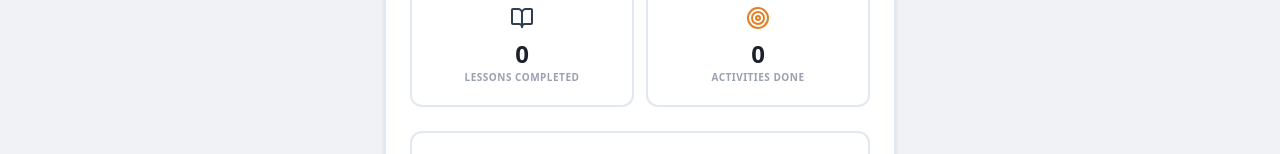
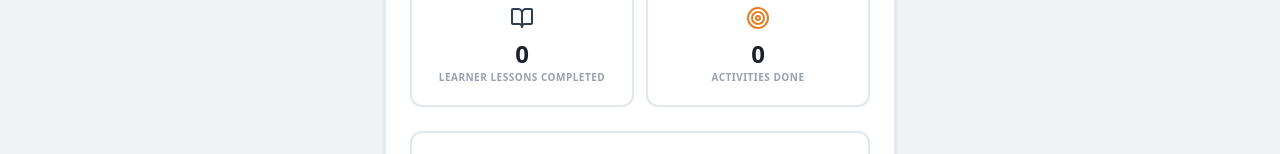
Before and after one commit to marcdiedricks/mzansi-ai-educator, a React (Vite) app: page /mzansi-ai-educator/progress in a window 1280 px wide. Shown: the part 461-615 px from the top of the page. Built offline with nearby package versions, Linux system fonts and the light colour scheme.

Commit message:
L2-11R2: show isolated Level 2 preview progress

```diff
--- a/src/pages/Progress.tsx
+++ b/src/pages/Progress.tsx
@@ -1,16 +1,18 @@
 import { useEffect, useState } from 'react';
 import { Award, Target, BookOpen, Star, Eye } from 'lucide-react';
-import { getUserProgress, isLevel2TestPreviewEnabled } from '../lib/progress';
+import { getUserProgress, getLevel2TestProgress, isLevel2TestPreviewEnabled } from '../lib/progress';
 import { lessons } from '../lib/curriculum/data';
 import { LEVEL_TWO_MODULES } from '../lib/programmeLevels';
 
 export function Progress() {
   const [progress, setProgress] = useState(getUserProgress());
+  const [testProgress, setTestProgress] = useState(getLevel2TestProgress());
   const [testPreview, setTestPreview] = useState(isLevel2TestPreviewEnabled());
 
   useEffect(() => {
     const handleUpdate = () => {
       setProgress(getUserProgress());
+      setTestProgress(getLevel2TestProgress());
       setTestPreview(isLevel2TestPreviewEnabled());
     };
     window.addEventListener('mzansi_progress_updated', handleUpdate);
@@ -20,28 +22,29 @@ export function Progress() {
   const level1Ids = lessons.filter((lesson) => lesson.levelId === 'MZAIE-L1').map((lesson) => lesson.id);
   const level2Ids = LEVEL_TWO_MODULES.flatMap((module) => module.lessonId ? [module.lessonId] : []);
   const completed1 = level1Ids.filter((id) => progress.completedLessons.includes(id)).length;
-  const completed2 = level2Ids.filter((id) => progress.completedLessons.includes(id)).length;
+  const level1Complete = level1Ids.length > 0 && completed1 === level1Ids.length;
+  const level2Progress = testPreview && !level1Complete ? testProgress : progress;
+  const completed2 = level2Ids.filter((id) => level2Progress.completedLessons.includes(id)).length;
   const percent1 = Math.round((completed1 / Math.max(level1Ids.length, 1)) * 100);
   const percent2 = Math.round((completed2 / Math.max(level2Ids.length, 1)) * 100);
-  const level1Complete = level1Ids.length > 0 && completed1 === level1Ids.length;
   const level2Visible = level1Complete || testPreview;
 
   const level1QuizScores = Object.entries(progress.quizScores).filter(([id]) => level1Ids.includes(id));
-  const level2QuizScores = Object.entries(progress.quizScores).filter(([id]) => level2Ids.includes(id));
+  const level2QuizScores = Object.entries(level2Progress.quizScores).filter(([id]) => level2Ids.includes(id));
   const average = (scores: Array<[string, number]>) => scores.length ? Math.round(scores.reduce((sum, [, score]) => sum + score, 0) / scores.length) : 0;
 
   const competencies = [
     { name: 'AI Fundamentals', earned: completed1 >= 1 },
     { name: 'Ethical AI Use', earned: completed1 >= 3 },
-    { name: 'Prompt Engineering', earned: completed1 >= 4 || completed2 >= 3 },
-    { name: 'Practical AI Application', earned: completed2 >= 1 },
+    { name: 'Prompt Engineering', earned: completed1 >= 4 || (level1Complete && completed2 >= 3) },
+    { name: 'Practical AI Application', earned: level1Complete && completed2 >= 1 },
   ];
 
   return (
     <div className="p-6 space-y-6 pb-24">
       <header><h1 className="text-2xl font-bold text-[#2D3E50] mb-1">Progress</h1><p className="text-sm font-medium text-gray-500">Track your progress across the Mzansi AI Educator pathway.</p></header>
 
-      {testPreview && !level1Complete && <div className="bg-amber-50 border-2 border-amber-300 rounded-xl p-3 flex gap-2 text-xs text-amber-900"><Eye className="w-4 h-4 shrink-0" /><span><strong>TEST PREVIEW ACTIVE.</strong> Level 2 test activity is visible, but Level 1 completion and certificates are unchanged.</span></div>}
+      {testPreview && !level1Complete && <div className="bg-amber-50 border-2 border-amber-300 rounded-xl p-3 flex gap-2 text-xs text-amber-900"><Eye className="w-4 h-4 shrink-0" /><span><strong>TEST PREVIEW ACTIVE.</strong> Level 2 test activity is stored separately. Level 1 progress, badges and certificates are unchanged.</span></div>}
 
       <div className="bg-[#2D3E50] rounded-2xl p-6 text-white shadow-sm">
         <div className="flex items-center gap-3 mb-4"><div className="w-12 h-12 bg-white/10 rounded-xl flex items-center justify-center border border-white/20"><Award className="w-6 h-6 text-[#E67E22]" /></div><div><h2 className="text-lg font-bold">Level 1 · Understand</h2><p className="text-xs text-gray-300">AI Foundations & Responsible Use</p></div></div>
@@ -49,13 +52,16 @@ export function Progress() {
       </div>
 
       <div className={`rounded-2xl p-6 border-2 ${level2Visible ? 'bg-white border-[#2D3E50]' : 'bg-gray-50 border-gray-200 opacity-70'}`}>
-        <div className="flex items-center gap-3 mb-4"><div className="w-12 h-12 bg-orange-50 rounded-xl flex items-center justify-center"><Target className="w-6 h-6 text-[#E67E22]" /></div><div><h2 className="text-lg font-bold text-[#2D3E50]">Level 2 · Apply</h2><p className="text-xs text-gray-500">Practical AI Skills{testPreview && !level1Complete ? ' · Test Preview' : ''}</p></div></div>
+        <div className="flex items-center gap-3 mb-4"><div className="w-12 h-12 bg-orange-50 rounded-xl flex items-center justify-center"><Target className="w-6 h-6 text-[#E67E22]" /></div><div><h2 className="text-lg font-bold text-[#2D3E50]">Level 2 · Apply</h2><p className="text-xs text-gray-500">Practical AI Skills{testPreview && !level1Complete ? ' · Isolated Test Preview' : ''}</p></div></div>
         <div className="w-full bg-gray-200 rounded-full h-2 mb-2 overflow-hidden"><div className="bg-[#E67E22] rounded-full h-2" style={{ width: `${percent2}%` }} /></div><div className="text-[11px] text-gray-500 flex justify-between"><span>{level2Visible ? `${completed2}/${level2Ids.length} lessons` : 'Locked until Level 1 is complete'}</span><span>{level2Visible ? `${percent2}%` : 'Locked'}</span></div>
+        {testPreview && !level1Complete && completed2 === level2Ids.length && <div className="mt-3 bg-amber-50 border border-amber-200 rounded-xl p-3 text-xs font-bold text-amber-900">Level 2 test preview complete. Learner progression remains locked because Level 1 is not complete.</div>}
       </div>
 
-      <div className="grid grid-cols-2 gap-3"><div className="bg-white border-2 border-[#E2E8F0] rounded-xl p-5 text-center"><BookOpen className="w-6 h-6 text-[#2D3E50] mx-auto mb-2" /><div className="text-2xl font-bold text-[#1A202C]">{completed1 + completed2}</div><div className="text-[10px] font-bold uppercase tracking-wider text-gray-400">Lessons Completed</div></div><div className="bg-white border-2 border-[#E2E8F0] rounded-xl p-5 text-center"><Target className="w-6 h-6 text-[#E67E22] mx-auto mb-2" /><div className="text-2xl font-bold text-[#1A202C]">{progress.completedLabs.length}</div><div className="text-[10px] font-bold uppercase tracking-wider text-gray-400">Activities Done</div></div></div>
+      <div className="grid grid-cols-2 gap-3"><div className="bg-white border-2 border-[#E2E8F0] rounded-xl p-5 text-center"><BookOpen className="w-6 h-6 text-[#2D3E50] mx-auto mb-2" /><div className="text-2xl font-bold text-[#1A202C]">{testPreview && !level1Complete ? completed1 : completed1 + completed2}</div><div className="text-[10px] font-bold uppercase tracking-wider text-gray-400">Learner Lessons Completed</div></div><div className="bg-white border-2 border-[#E2E8F0] rounded-xl p-5 text-center"><Target className="w-6 h-6 text-[#E67E22] mx-auto mb-2" /><div className="text-2xl font-bold text-[#1A202C]">{progress.completedLabs.length}</div><div className="text-[10px] font-bold uppercase tracking-wider text-gray-400">Activities Done</div></div></div>
 
-      <div className="bg-white border-2 border-[#E2E8F0] rounded-xl p-5 space-y-3"><div><div className="text-[10px] font-bold uppercase tracking-wider text-gray-400">Level 1 Average Quiz Score</div><div className="text-xl font-bold text-[#1A202C]">{average(level1QuizScores as Array<[string, number]>)}%</div></div><div className="border-t border-gray-200 pt-3"><div className="text-[10px] font-bold uppercase tracking-wider text-gray-400">Level 2 Average Quiz Score</div><div className="text-xl font-bold text-[#1A202C]">{level2Visible ? `${average(level2QuizScores as Array<[string, number]>)}%` : 'Locked'}</div></div></div>
+      {testPreview && !level1Complete && <div className="bg-white border-2 border-amber-200 rounded-xl p-5 text-center"><div className="text-2xl font-bold text-amber-800">{completed2}</div><div className="text-[10px] font-bold uppercase tracking-wider text-amber-700">Level 2 Test Lessons Completed</div></div>}
+
+      <div className="bg-white border-2 border-[#E2E8F0] rounded-xl p-5 space-y-3"><div><div className="text-[10px] font-bold uppercase tracking-wider text-gray-400">Level 1 Average Quiz Score</div><div className="text-xl font-bold text-[#1A202C]">{average(level1QuizScores as Array<[string, number]>)}%</div></div><div className="border-t border-gray-200 pt-3"><div className="text-[10px] font-bold uppercase tracking-wider text-gray-400">{testPreview && !level1Complete ? 'Level 2 Test Quiz Average' : 'Level 2 Average Quiz Score'}</div><div className="text-xl font-bold text-[#1A202C]">{level2Visible ? `${average(level2QuizScores as Array<[string, number]>)}%` : 'Locked'}</div></div></div>
 
       <section><h3 className="font-bold text-[#2D3E50] mb-3">Competencies</h3><div className="space-y-2">{competencies.map((skill) => <div key={skill.name} className={`flex items-center p-4 bg-white border-2 border-[#E2E8F0] rounded-xl ${skill.earned ? '' : 'opacity-60'}`}><Star className={`w-4 h-4 mr-3 ${skill.earned ? 'text-[#E67E22]' : 'text-gray-400'}`} /><span className="font-bold text-[#1A202C]">{skill.name}</span></div>)}</div></section>
     </div>
```
